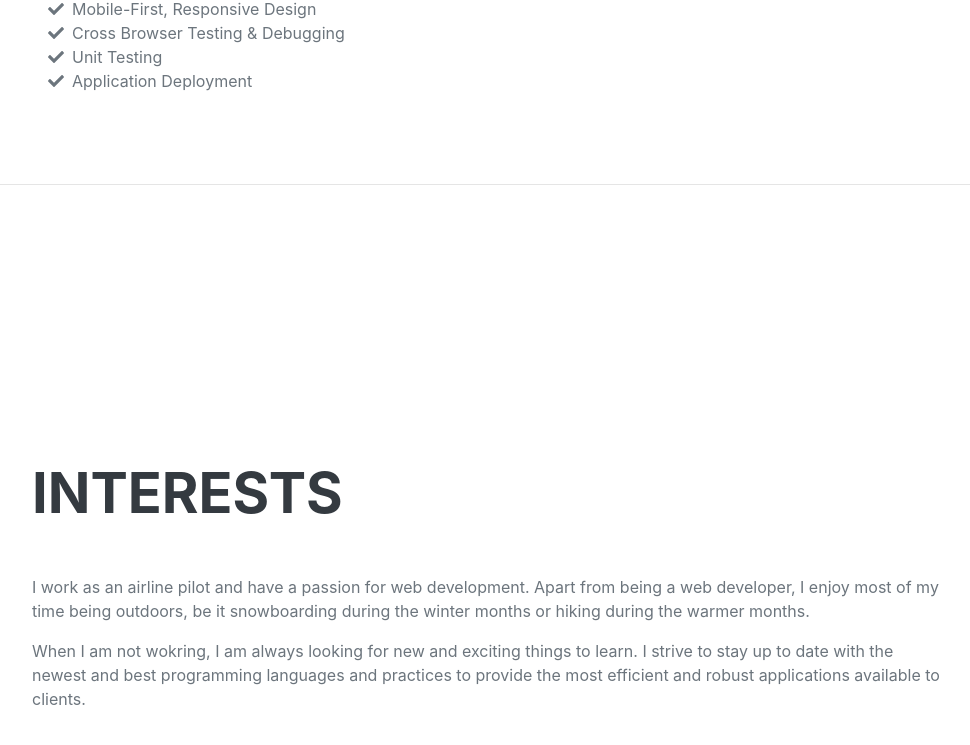
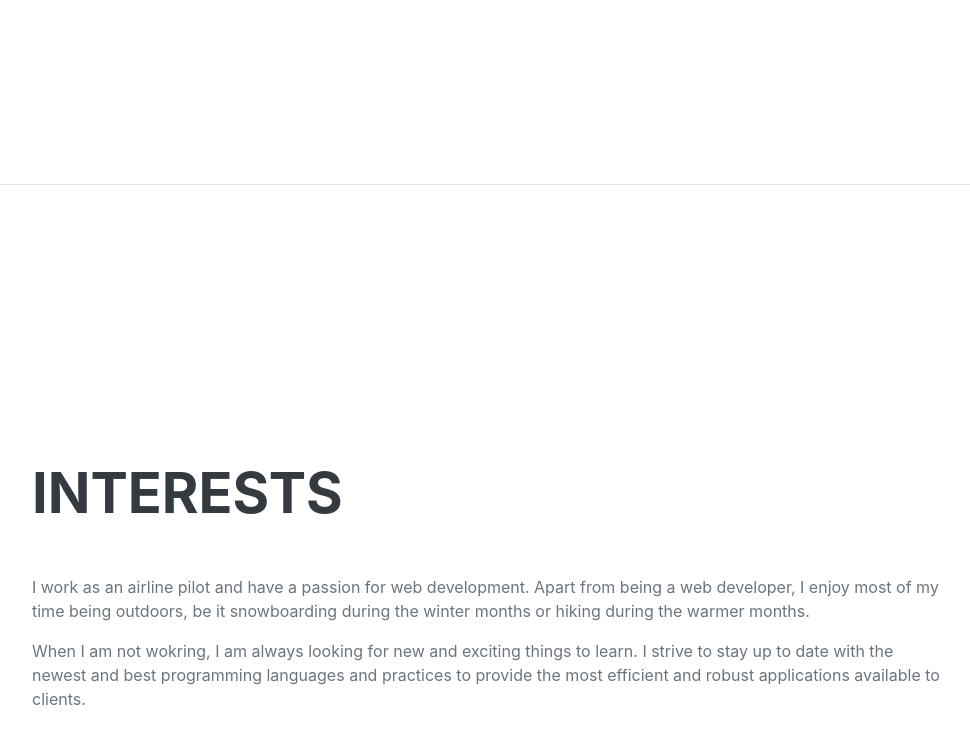
Before and after one commit to rileyshannon/rileyshannon.github.io, a plain HTML site: page index.html in a window 1280 px wide. Shown: the part 3061-3806 px from the top of the page, without its empty margins (288-1258 px from the left). Drawn offline with nearby package versions, Linux system fonts and the light colour scheme; a web font is replaced by a local one.

Commit message:
Update index.html

```diff
--- a/index.html
+++ b/index.html
@@ -154,21 +154,6 @@
                         <li class="list-inline-item"><i class="devicon-photoshop-plain"></i></li>
                         <li class="list-inline-item"><i class="devicon-illustrator-plain"></i></li>
                     </ul>
-                    <div class="subheading mb-3">Workflow</div>
-                    <ul class="fa-ul mb-0">
-                        <li>
-                            <span class="fa-li"><i class="fas fa-check"></i></span>Mobile-First, Responsive Design
-                        </li>
-                        <li>
-                            <span class="fa-li"><i class="fas fa-check"></i></span>Cross Browser Testing & Debugging
-                        </li>
-                        <li>
-                            <span class="fa-li"><i class="fas fa-check"></i></span>Unit Testing
-                        </li>
-                        <li>
-                            <span class="fa-li"><i class="fas fa-check"></i></span>Application Deployment
-                        </li>
-                    </ul>
                 </div>
             </section>
             <hr class="m-0" />
```
